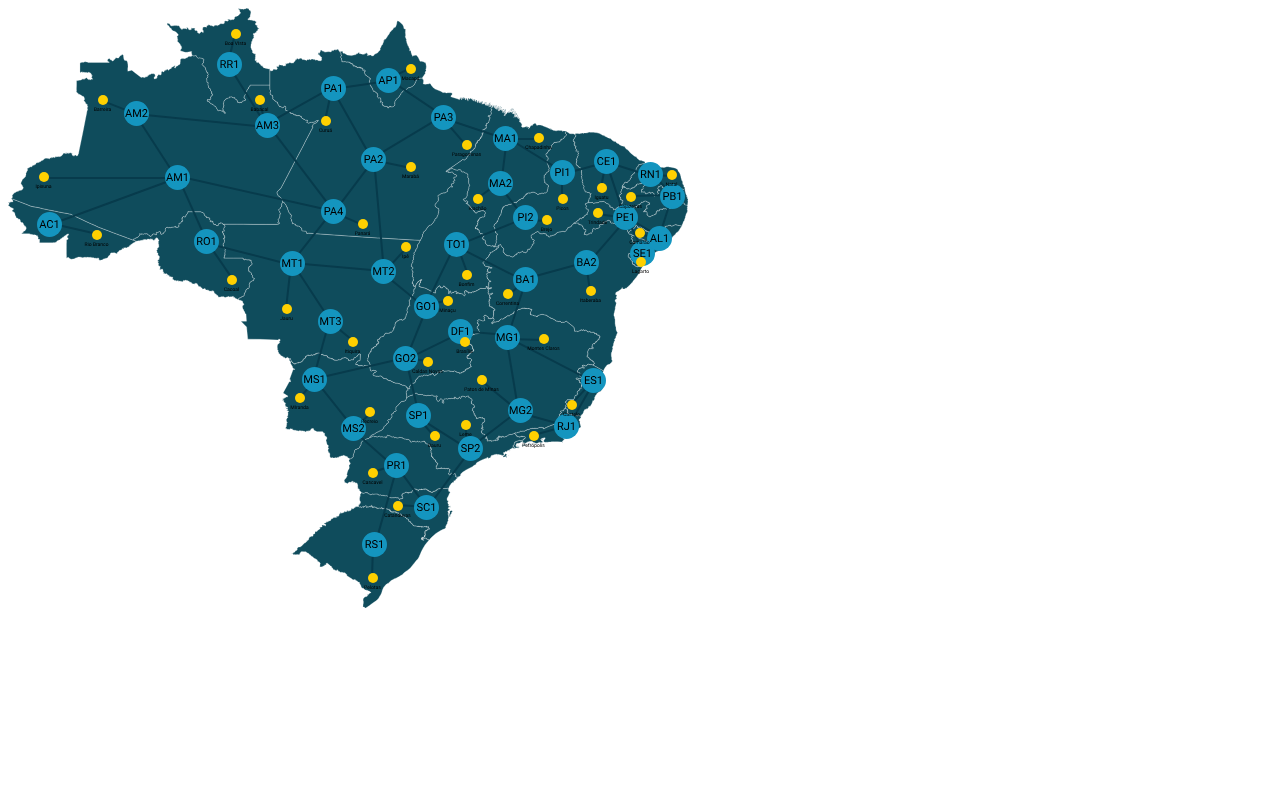
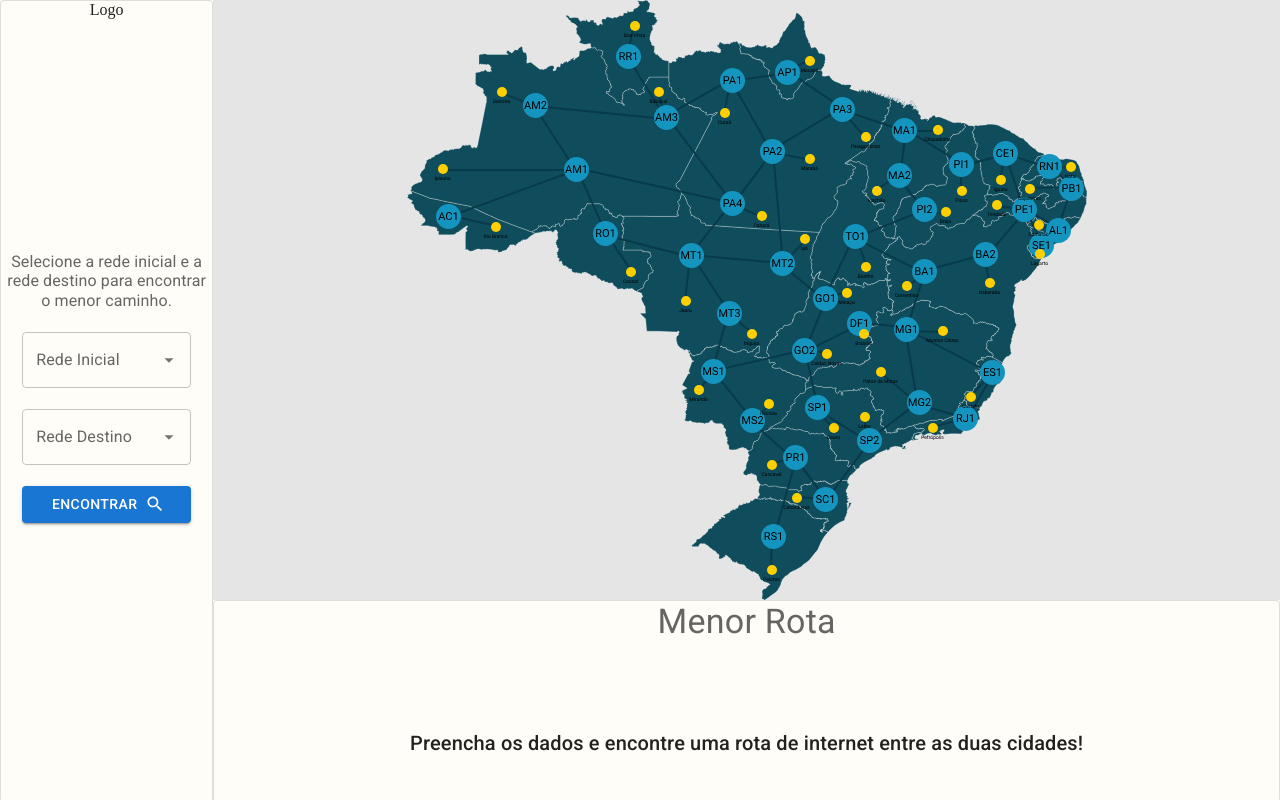
Before and after one commit to projeto-de-algoritmos/Grafos1_WanWay, a React (Create React App) app: page / in a window 1280 px wide. Built offline with nearby package versions, Linux system fonts and the light colour scheme.

Commit message:
Adicionando interface inicial com funcionalidades principais
Co-authored-by: Eduardo Afonso <oeduardoafonso@gmail.com>

```diff
--- a/package.json
+++ b/package.json
@@ -5,6 +5,7 @@
   "dependencies": {
     "@emotion/react": "^11.7.1",
     "@emotion/styled": "^11.6.0",
+    "@mui/icons-material": "^5.3.1",
     "@mui/material": "^5.3.1",
     "@mui/styled-engine-sc": "^5.3.0",
     "@testing-library/jest-dom": "^5.16.1",
--- a/src/utils/findRoute.js
+++ b/src/utils/findRoute.js
@@ -2,7 +2,7 @@ const networkGraph = require("../data/graph.json");
 
 let nodeParents = new Array(26);
 
-const BFS = (startLAN, endLAN) => {
+export const findRouteBFS = (startLAN, endLAN) => {
   const queue = [];
   const visited = [];
   const startNODE = networkGraph[startLAN].router;
@@ -15,14 +15,13 @@ const BFS = (startLAN, endLAN) => {
   while (queue.length > 0) {
     let visiting = queue.shift();
 
-    if (visiting.connectedLAN.find((el) => endLAN == el) != undefined) {
+    if (visiting.connectedLAN.find((el) => endLAN === el) !== undefined) {
       nodeParents[endLAN] = visiting.id;
-      showPath(startLAN, endLAN);
-      break;
+      return showPath(startLAN, endLAN);
     }
 
     visiting.connectedWAN.forEach((indexNeighbor) => {
-      if (visited.find((el) => el == indexNeighbor) == undefined) {
+      if (visited.find((el) => el === indexNeighbor) === undefined) {
         visited.push(indexNeighbor);
         queue.push(networkGraph[indexNeighbor]);
         nodeParents[indexNeighbor] = visiting.id;
@@ -36,13 +35,13 @@ const BFS = (startLAN, endLAN) => {
 const showPath = (startLAN, endLAN) => {
   const path = [];
   let nodeParent = networkGraph[endLAN].id;
-  while (nodeParent != startLAN) {
+  while (nodeParent !== startLAN) {
     path.unshift(networkGraph[nodeParent].name);
     nodeParent = nodeParents[nodeParent];
   }
   path.unshift(networkGraph[nodeParent].name);
 
-  console.log(path);
+  return path;
 };
 
 // BFS(41, 76);
--- a/src/utils/loadCities.js
+++ b/src/utils/loadCities.js
@@ -1,12 +1,15 @@
 const networkGraph = require("../data/graph.json");
 
 export const loadCities = () => {
-    const cities = []
+  const cities = [];
 
-    networkGraph.forEach(obj => {
-        if(obj.router != null){
-            cities.push(obj.name)
-        }
-    })
-    return cities.sort()
-}
+  networkGraph.forEach((obj) => {
+    if (obj.router != null) {
+      cities.push({
+        id: obj.id,
+        name: `${networkGraph[obj.router].name} - ${obj.name}`,
+      });
+    }
+  });
+  return cities.sort();
+};
--- /dev/null
+++ b/src/views/App.css
@@ -0,0 +1,38 @@
+
+* {
+    padding: 0;
+    margin: 0;
+    max-width: 100%;
+    overflow-x: hidden;
+    overflow-y: hidden;
+    position: relative;
+}
+
+.appPage {
+    height: 100%;
+    width: 100%;
+    display: grid;
+    grid-template-columns: 20vw auto;
+}
+
+.appBar{
+    width: 20vw;
+    height: 100vh;
+    position: fixed;
+    background-color: lightblue;
+}
+
+.appBar #startLAN{
+    margin-top: 30vh;
+}
+
+.container{
+    background-color: lawngreen;
+    grid-column-start: 2;
+    height: 100%;
+}
+
+.imageMap{
+    background-color: blueviolet;
+    margin-left: 10vw;
+}
--- a/src/views/App.js
+++ b/src/views/App.js
@@ -1,10 +1,131 @@
-import Map from '../assets/map.svg'
+import * as React from "react";
+import { useEffect } from "react";
+import { findRouteBFS } from "../utils/findRoute";
+import TextField from "@mui/material/TextField";
+import Autocomplete from "@mui/material/Autocomplete";
+import SearchIcon from "@mui/icons-material/Search";
+import Grid from "@mui/material/Grid";
+import Box from "@mui/material/Box";
+import Card from "@mui/material/Card";
+import Button from "@mui/material/Button";
+import Typography from "@mui/material/Typography";
+import Map from "../assets/map.svg";
+import "./App.css";
+import { loadCities } from "../utils/loadCities";
 
 function App() {
+  const [redeInicial, setRedeInicial] = React.useState(0);
+  const [redeFinal, setRedeFinal] = React.useState(0);
+  const [rota, setRota] = React.useState("Preencha os dados e encontre uma rota de internet entre as duas cidades!");
+  const cities = loadCities();
+
+  const handleRedeInicial = (event, newValue) => {
+    setRedeInicial(newValue.id);
+  }
+
+  const handleRedeFinal = (event, newValue) => {
+    setRedeFinal(newValue.id);
+  }
+
+  const handlePesquisa = () => {
+    setRota(findRouteBFS(redeInicial, redeFinal).map((el) => `${el} -> `))
+  }
+
   return (
-    <div className="App">
-      <img src={Map} alt="Map" />
-    </div>
+    <Box sx={{ width: "100vw", height: "100vh" }}>
+      <Grid container sx={{ height: "100%" }}>
+        <Grid item xs={2}>
+          <Card
+            variant="outlined"
+            sx={{
+              height: "100%",
+              alignItems: "center",
+              backgroundColor: "#FFFDF7",
+              display: "flex",
+              flexDirection: "column",
+            }}
+          >
+            <Box sx={{height: "30%", alignSelf: "center"}}> Logo</Box>
+            <Typography
+              sx={{ fontSize: 16 }}
+              color="text.secondary"
+              variant="h4"
+              textAlign={"center"}
+              marginTop="5%"
+            >
+              Selecione a rede inicial e a rede destino para encontrar o menor caminho.
+            </Typography>
+            <Autocomplete
+              disablePortal
+              id="combo-box-demo"
+              options={cities}
+              getOptionLabel={cities => cities.name}
+              sx={{ marginTop: "10%", width: "80%" }}
+              renderInput={(params) => (
+                <TextField {...params} label="Rede Inicial" />
+              )}
+              onChange={handleRedeInicial}
+            />
+            <Autocomplete
+              disablePortal
+              id="combo-box-demo"
+              options={cities}
+              getOptionLabel={cities => cities.name}
+              sx={{ marginTop: "10%", width: "80%" }}
+              renderInput={(params) => (
+                <TextField {...params} label="Rede Destino" />
+              )}
+              onChange={handleRedeFinal}
+            />
+            <Button
+              variant="contained"
+              endIcon={<SearchIcon />}
+              sx={{ marginTop: "10%", width: "80%" }}
+              onClick={handlePesquisa}
+            >
+              Encontrar
+            </Button>
+          </Card>
+        </Grid>
+        <Grid item xs={10}>
+          <Grid
+            container
+            direction="column"
+            sx={{ height: "100%", justifyContent: "center"}}
+          >
+            <Grid item xs={9} alignSelf={"center"} sx={{width: "100%", display: "flex", justifyContent: "center", alignItems: "center", backgroundColor: "#E5E5E5" }}>
+              <img src={Map} alt="Map" height={"inherit"} />
+            </Grid>
+            <Grid item xs={3}>
+              <Card
+                variant="outlined"
+                sx={{
+                  height: "100%",
+                  backgroundColor: "#FFFDF7"
+                }}
+              >
+                  <Typography sx={{ fontSize: 24 }} variant="h4" color="text.secondary" component="div"
+                  sx={{
+                  display: "flex",
+                  alignItems: "center",
+                  justifyContent: "center"
+                  }}>
+                    Menor Rota
+                  </Typography>
+                  <Typography sx={{ fontSize: 18 }} variant="h6" component="div"
+                  sx={{height: "100%",
+                  display: "flex",
+                  alignItems: "center",
+                  justifyContent: "center"
+                  }}>
+                    {rota}
+                  </Typography>
+              </Card>
+            </Grid>
+          </Grid>
+        </Grid>
+      </Grid>
+    </Box>
   );
 }
 
```
Also changed, not shown: 1 other file (tests, documents, lock files or other folders).
